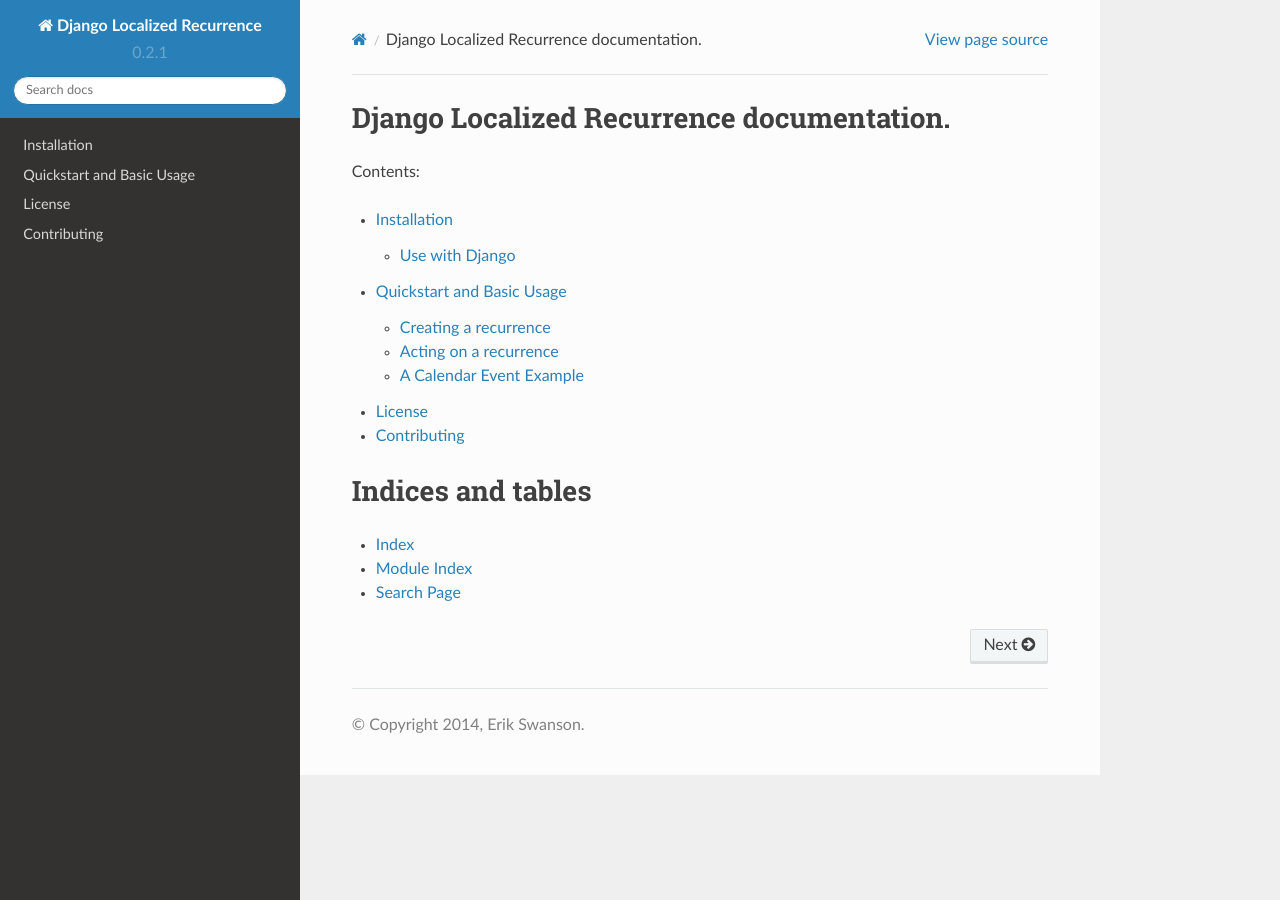
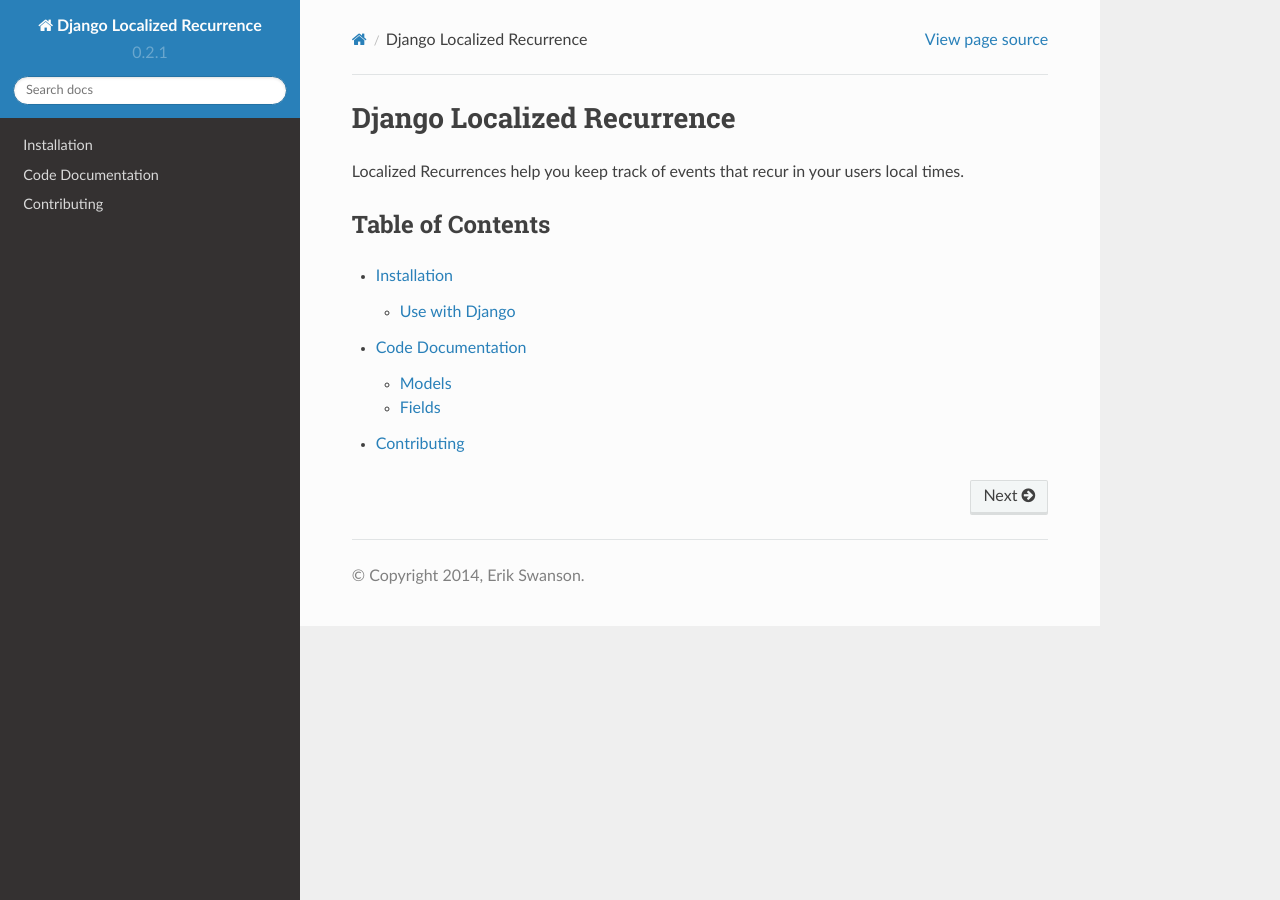
Before and after one commit to ambitioninc/django-localized-recurrence, a Sphinx documentation site: the page built from docs/source/index.rst, in a window 1280 px wide. Built offline with Sphinx 7.4.7 and the Read the Docs theme 2.0.0, drawn with Linux system fonts in a browser that asks for light colours.

Commit message:
Docs structure and auto docs.

```diff
--- a/docs/source/conf.py
+++ b/docs/source/conf.py
@@ -7,7 +7,6 @@
 
 import os
 import re
-import sys
 
 def get_version():
     """
@@ -20,10 +19,6 @@
     else:
         raise RuntimeError('Unable to find version string in {0}.'.format(VERSION_FILE))
 
-# If extensions (or modules to document with autodoc) are in another directory,
-# add these directories to sys.path here. If the directory is relative to the
-# documentation root, use os.path.abspath to make it absolute, like shown here.
-#sys.path.insert(0, os.path.abspath('.'))
 
 # -- General configuration ------------------------------------------------
 
@@ -137,3 +132,9 @@
    u'Erik Swanson', 'DjangoLocalizedRecurrence', 'One line description of project.',
    'Miscellaneous'),
 ]
+
+# -- Django configuration -------------------------------------------------
+import sys
+sys.path.insert(0, os.path.abspath('../..'))
+from settings import configure_settings
+configure_settings()
--- a/docs/source/index.rst
+++ b/docs/source/index.rst
@@ -3,23 +3,19 @@
    You can adapt this file completely to your liking, but it should at least
    contain the root `toctree` directive.
 
-Django Localized Recurrence documentation.
-==================================================
+Django Localized Recurrence
+===========================
 
-Contents:
+Localized Recurrences help you keep track of events that recur in your
+users local times.
+
+
+Table of Contents
+----------------
 
 .. toctree::
    :maxdepth: 2
 
    installation
-   quickstart
-   license
+   ref/localized_recurrence
    contributing
-
-
-Indices and tables
-==================
-
-* :ref:`genindex`
-* :ref:`modindex`
-* :ref:`search`
```
Also changed, not shown: docs/source/ref/localized_recurrence.rst (added, +26 -0 lines), docs/source/toc.rst (added, +10 -0 lines).
